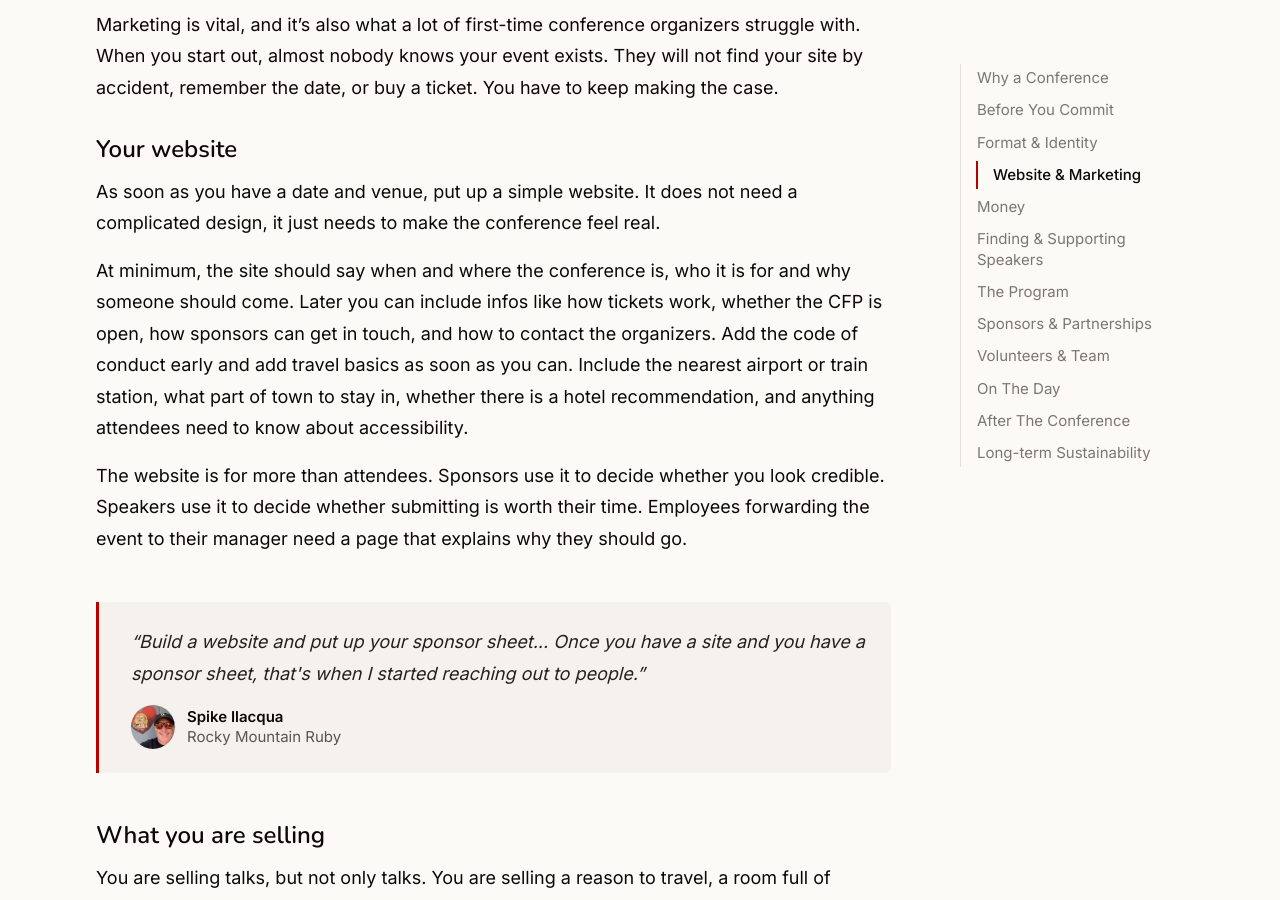
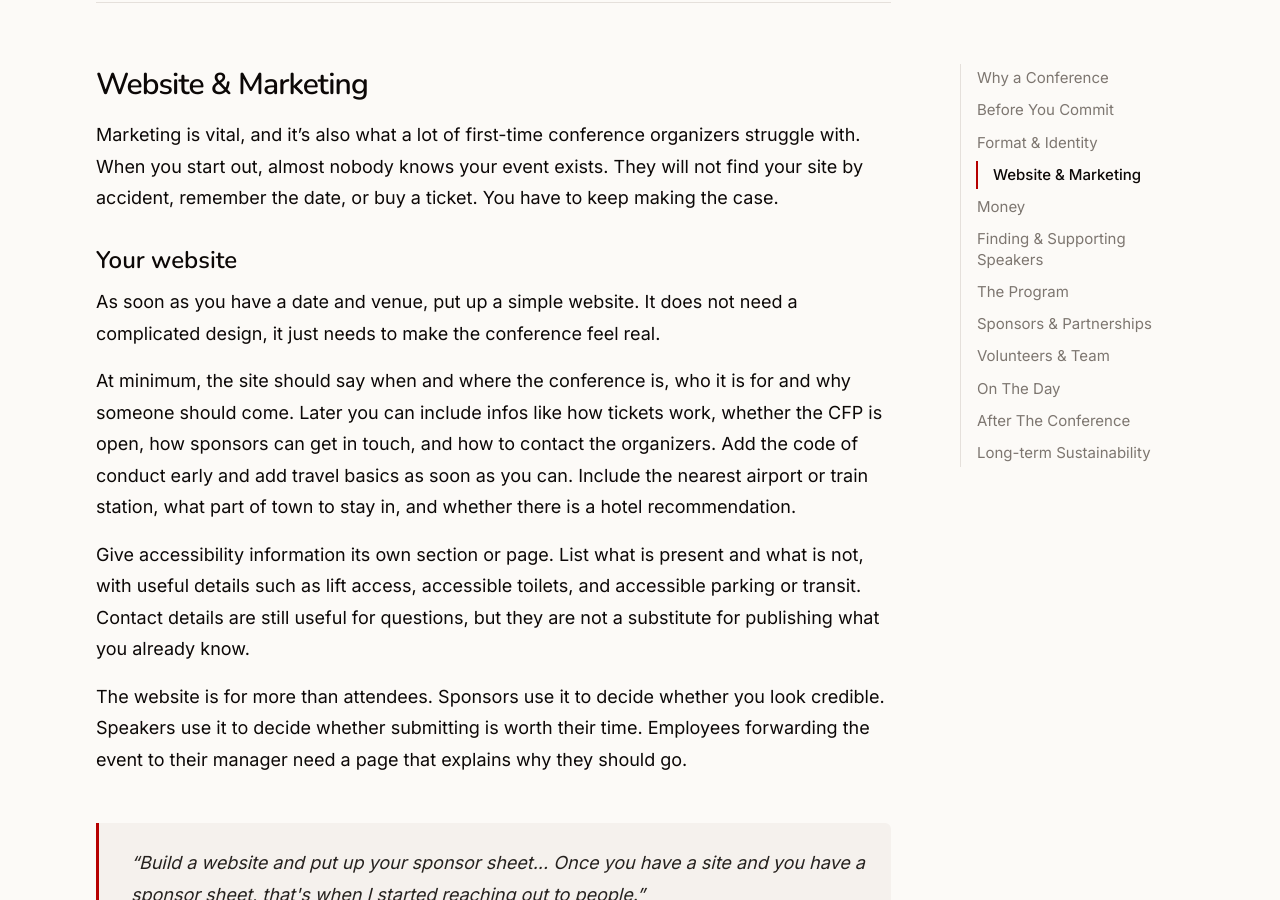
Before and after one commit to rubyevents/guides, a Jekyll site: the page built from conferences/index.md, in a window 1280 px wide and 900 px high, scrolled down 5861 px. Built offline with Jekyll 4.4.1, drawn with Linux system fonts in a browser that asks for light colours; some of the changed text lies outside the part shown.

Commit message:
Improve accessibility information

```diff
--- a/conferences/index.md
+++ b/conferences/index.md
@@ -48,7 +48,9 @@
 
 Hotels work but are tricky for various reasons. They are almost always the wrong choice for a first conference. Most hotel venues require a room block commitment alongside their event space — meaning if you expect 100 attendees and they make you hold 80 rooms, you are on the hook for any rooms that don't fill. Add a food-and-beverage minimum on top of that and you can find yourself owing tens of thousands of dollars regardless of how many people show up.
 
-Regardless of venue type, before locking in, check them out in person. While you're there, ask about what's included in the day rate. Clarify AV setup and internet access, setup and teardown time before and after the event, catering requirements, and what their staff handles versus what falls to you. Check if there's step-free access and lifts. If the venue is accessible - and it should be - then publish the specifics on your website. Attendees should be able to decide whether they can come without first having to contact you.
+Regardless of venue type, before locking in, check it out in person. While you're there, ask about what's included in the day rate. Clarify AV setup and internet access, setup and teardown time before and after the event, catering requirements, and what the venue staff handles versus what falls to you.
+
+Don't forget about accessibility. Check the routes attendees will actually use and record both the barriers. A couple of stairs, a narrow doorway, or the lack of an accessible toilet do not affect everyone in the same way. Publish the specifics even when the venue is not fully accessible, so attendees can decide whether they can come without first having to contact you.
 
 {% capture venue %}
 Boulder Theater was Rocky Mountain Ruby's original home. eTown Hall — an old church converted into a radio studio and performance space — is where it lives now. Blue Ridge Ruby's first venue was a theater in a Masonic temple. Balkan Ruby's latest venue is a geology museum. These are not conference centers — they are interesting spaces that happen to work for a conference, and they tend to cost dramatically less.
@@ -122,7 +124,9 @@
 
 As soon as you have a date and venue, put up a simple website. It does not need a complicated design, it just needs to make the conference feel real.
 
-At minimum, the site should say when and where the conference is, who it is for and why someone should come. Later you can include infos like how tickets work, whether the CFP is open, how sponsors can get in touch, and how to contact the organizers. Add the code of conduct early and add travel basics as soon as you can. Include the nearest airport or train station, what part of town to stay in, whether there is a hotel recommendation, and anything attendees need to know about accessibility.
+At minimum, the site should say when and where the conference is, who it is for and why someone should come. Later you can include infos like how tickets work, whether the CFP is open, how sponsors can get in touch, and how to contact the organizers. Add the code of conduct early and add travel basics as soon as you can. Include the nearest airport or train station, what part of town to stay in, and whether there is a hotel recommendation.
+
+Give accessibility information its own section or page. List what is present and what is not, with useful details such as lift access, accessible toilets, and accessible parking or transit. Contact details are still useful for questions, but they are not a substitute for publishing what you already know.
 
 The website is for more than attendees. Sponsors use it to decide whether you look credible. Speakers use it to decide whether submitting is worth their time. Employees forwarding the event to their manager need a page that explains why they should go.
 
```
Also changed, not shown: meetups/index.md (+2 -0 lines).
